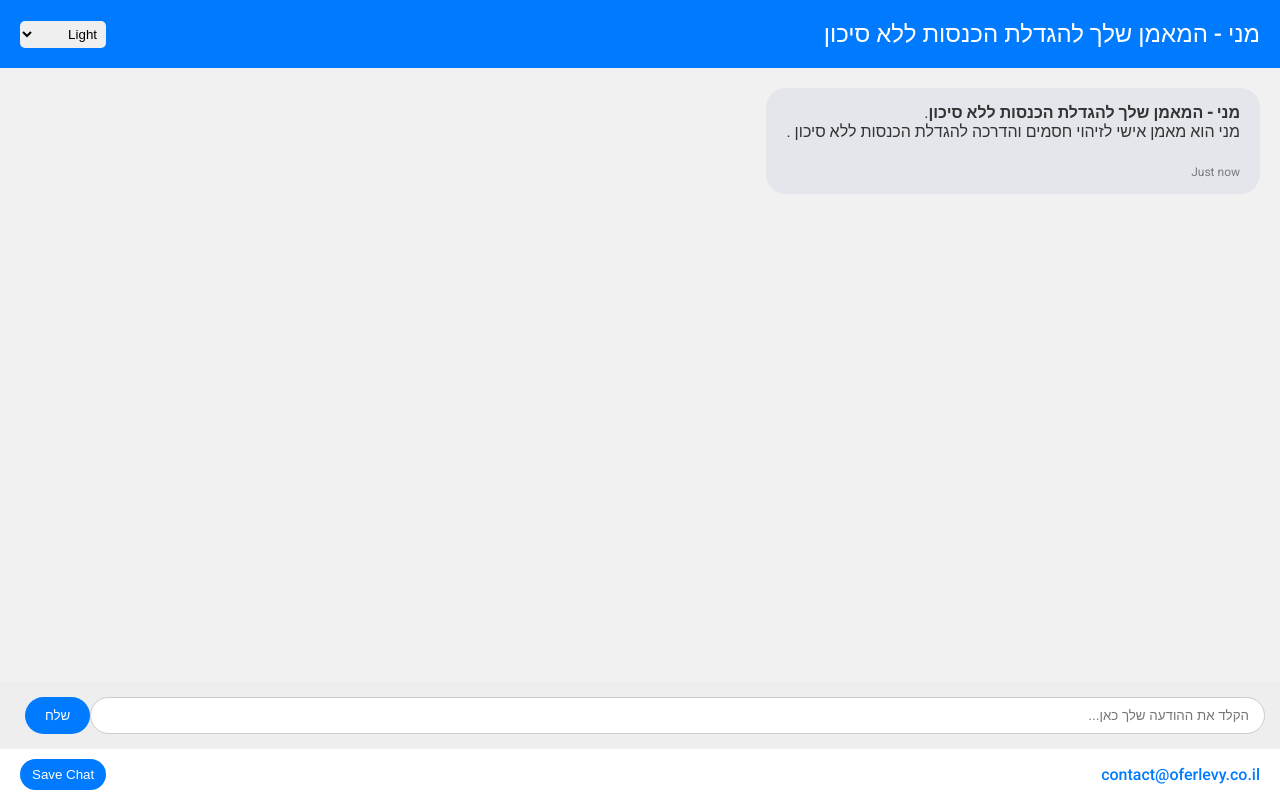
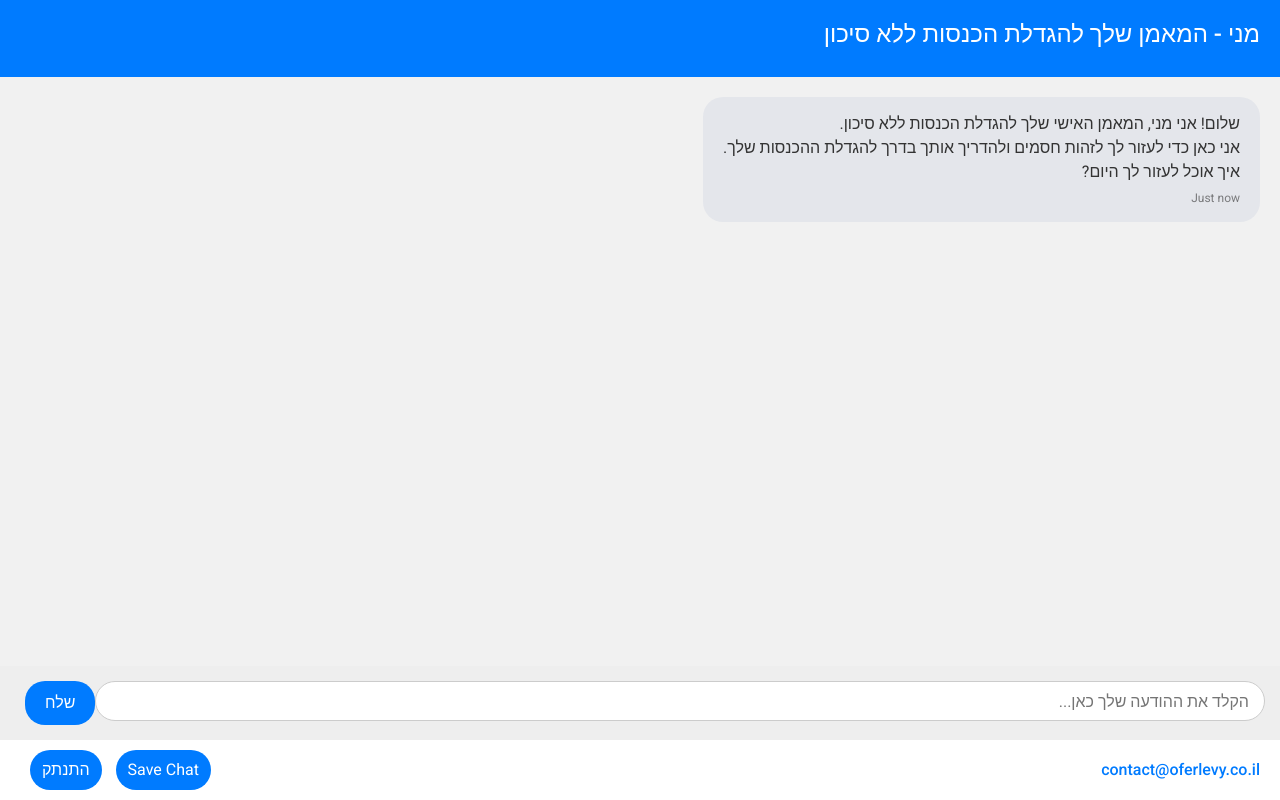
Before and after one commit to Tomer007/chat_bot, a Flask app: page / in a window 1280 px wide. Run offline with Flask 3, Linux system fonts and the light colour scheme.

Commit message:
Update chat interface: Improve typing indicator, fix textarea sizing, and enhance user input experience

```diff
--- a/templates/index.html
+++ b/templates/index.html
@@ -7,6 +7,7 @@
   <link href="https://fonts.googleapis.com/css2?family=Roboto:wght@400;500&display=swap" rel="stylesheet">
   <script src="https://code.jquery.com/jquery-3.6.0.min.js"></script>
   <script src="https://cdn.jsdelivr.net/npm/marked/marked.min.js"></script>
+  <link href="https://cdn.jsdelivr.net/npm/bootstrap@5.3.0/dist/css/bootstrap.min.css" rel="stylesheet">
   <style>
     :root {
       --bg-color: #f1f1f1;
@@ -52,6 +53,8 @@
       color: #fff;
       padding: 20px;
       text-align: center;
+    }
+    .chat-header h1 {
       font-size: 1.5em;
       font-weight: 500;
       display: flex;
@@ -70,6 +73,8 @@
       scroll-behavior: smooth;
       display: flex;
       flex-direction: column;
+      position: relative;
+      padding-bottom: 20px;
     }
     .message {
       margin-bottom: 10px;
@@ -105,16 +110,29 @@
       display: flex;
       padding: 15px;
       background: #eee;
+      position: relative;
     }
-    .chat-input input {
+    .chat-input textarea {
       flex: 1;
       padding: 10px 15px;
       border: 1px solid #ccc;
       border-radius: 20px;
       outline: none;
-      transition: border 0.3s;
+      transition: border 0.3s, background 0.3s;
+      background: white;
+      resize: none;
+      height: 40px;
+      font-family: inherit;
+      line-height: 1.2;
+      overflow-y: hidden;
+      min-height: 40px;
+      max-height: 40px;
     }
-    .chat-input input:focus { border-color: var(--user-color); }
+    .chat-input textarea:disabled {
+      background: #f5f5f5;
+      cursor: not-allowed;
+    }
+    .chat-input textarea:focus { border-color: var(--user-color); }
     .chat-input button {
       background: var(--user-color);
       border: none;
@@ -183,45 +214,44 @@
       border: none;
       border-radius: 20px;
       cursor: pointer;
+      margin-left: 10px;
+    }
+    .footer .btn-danger {
+      background: #dc3545;
     }
   </style>
 </head>
 <body>
 <div class="chat-container" id="app">
   <div class="chat-header">
-   מני - המאמן שלך להגדלת הכנסות ללא סיכון
-    <select onchange="setTheme(this.value)">
-      <option value="light">Light</option>
-      <option value="dark">Dark</option>
-      <option value="solarized">Solarized</option>
-    </select>
+    <h1>מני - המאמן שלך להגדלת הכנסות ללא סיכון</h1>
   </div>
 
   <div id="chatBox" class="chat-box">
   <div class="message bot">
-<strong>מני - המאמן שלך להגדלת הכנסות ללא סיכון</strong>.<br>
-מני הוא מאמן אישי לזיהוי חסמים והדרכה להגדלת הכנסות ללא סיכון
-.<br><br>
-
-
+    שלום! אני מני, המאמן האישי שלך להגדלת הכנסות ללא סיכון.<br>
+    אני כאן כדי לעזור לך לזהות חסמים ולהדריך אותך בדרך להגדלת ההכנסות שלך.<br>
+    איך אוכל לעזור לך היום?
     <div class="timestamp">Just now</div>
   </div>
 </div>
 
 
   <div id="typingIndicator" class="message bot">
-    <strong>מני:</strong>
     <div class="typing-dots"><span></span><span></span><span></span></div>
   </div>
 
   <div class="chat-input">
-    <input type="text" id="userInput" placeholder="הקלד את ההודעה שלך כאן...">
+    <textarea id="userInput" placeholder="הקלד את ההודעה שלך כאן..."></textarea>
     <button id="sendBtn">שלח</button>
   </div>
 
   <footer class="footer">
     <a href="mailto:contact@oferlevy.co.il">contact@oferlevy.co.il</a>
-    <button onclick="downloadTranscript()">Save Chat</button>
+    <div>
+      <button onclick="downloadTranscript()">Save Chat</button>
+      <button onclick="window.location.href='/logout'">התנתק</button>
+    </div>
   </footer>
 </div>
 <script>
@@ -285,6 +315,25 @@
     $(document).ready(function() {
       let waitingForBot = false;
 
+      function updateInputState(isDisabled) {
+        $('#userInput').prop('disabled', isDisabled);
+        $('#sendBtn').prop('disabled', isDisabled);
+        if (isDisabled) {
+          $('#userInput').attr('placeholder', 'מחכה לתשובה...');
+        } else {
+          $('#userInput').attr('placeholder', 'הקלד את ההודעה שלך כאן...');
+        }
+      }
+
+      $('#userInput').on('keydown', function(e) {
+        if (e.key === 'Enter' && !e.shiftKey) {
+          e.preventDefault();
+          if (!$('#sendBtn').prop('disabled')) {
+            $('#sendBtn').click();
+          }
+        }
+      });
+
       $('#sendBtn').click(function() {
         if (waitingForBot) return;
         const userMessage = $('#userInput').val().trim();
@@ -292,7 +341,7 @@
 
         addMessage('You', userMessage);
         $('#userInput').val('');
-        $('#sendBtn').prop('disabled', true);
+        updateInputState(true);
         waitingForBot = true;
 
         $('#typingIndicator').fadeIn();
@@ -305,7 +354,7 @@
           success: function(data) {
             $('#typingIndicator').fadeOut(100, function() {
               addMessage('מני', data.response);
-              $('#sendBtn').prop('disabled', false);
+              updateInputState(false);
               $('#userInput').focus();
               waitingForBot = false;
             });
@@ -313,17 +362,16 @@
           error: function(err) {
             $('#typingIndicator').fadeOut();
             addMessage('מני', 'Sorry, there was an error.');
-            $('#sendBtn').prop('disabled', false);
+            updateInputState(false);
             waitingForBot = false;
           }
         });
       });
 
-      $('#userInput').keypress(function(e) {
-        if (e.which === 13 && !e.shiftKey && !$('#sendBtn').prop('disabled')) {
-          e.preventDefault();
-          $('#sendBtn').click();
-        }
+      // Display user email
+      document.addEventListener('DOMContentLoaded', function() {
+        const userEmail = "{{ session.get('user_email', '') }}";
+        document.getElementById('userEmail').textContent = userEmail;
       });
     });
 </script>
```
Also changed, not shown: other parts of templates/index.html (+23 -10 lines).
